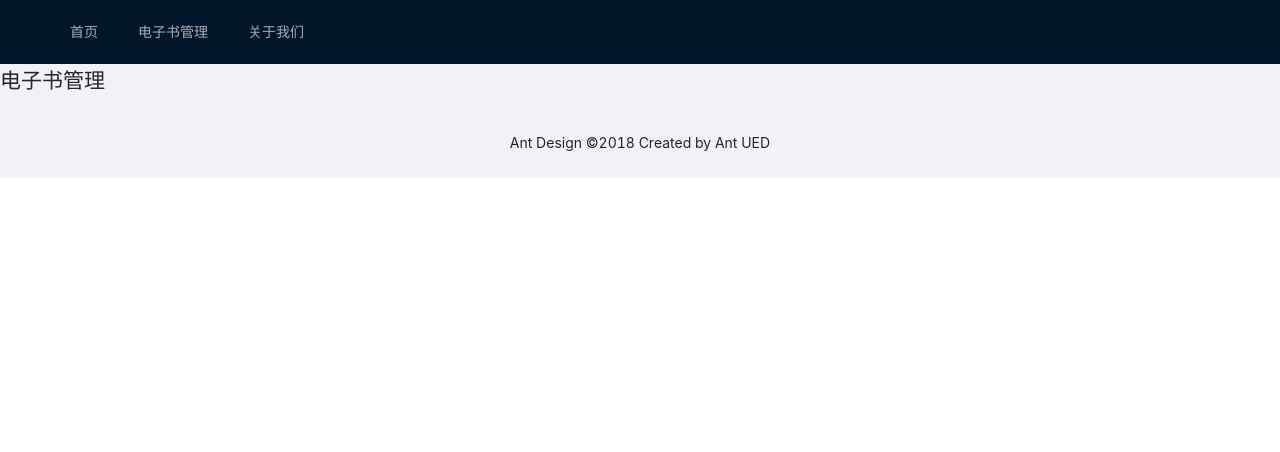
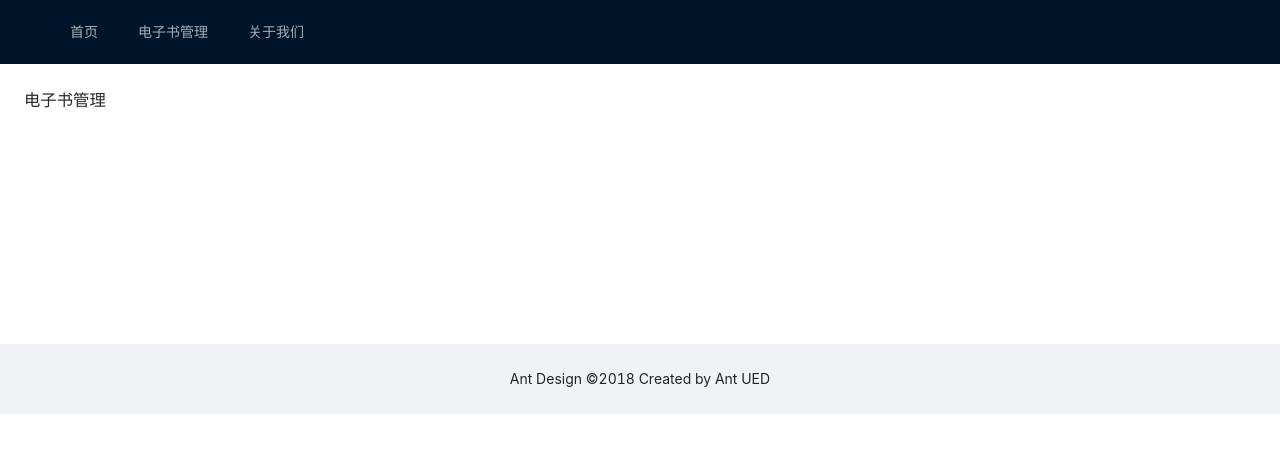
Before and after one commit to oyzg/wiki, a Vue app in the folder web/: page /admin/ebook in a window 1280 px wide. Shown: the top 452 px of the page. Built offline with nearby package versions, Linux system fonts and the light colour scheme; no server answers.

Commit message:
6-3 修改电子书管理页面布局

```diff
--- a/web/src/views/admin/admin-ebook.vue
+++ b/web/src/views/admin/admin-ebook.vue
@@ -1,5 +1,12 @@
 <template>
-  <div class="about">
-    <h1>电子书管理</h1>
-  </div>
+
+  <a-layout :style="{ display: 'flex',}">
+    <a-layout-content
+        :style="{ background: '#fff', padding: '24px', margin: 0, minHeight: '280px' }"
+    >
+      <div class="about">
+        <h1>电子书管理</h1>
+      </div>
+    </a-layout-content>
+  </a-layout>
 </template>
```
